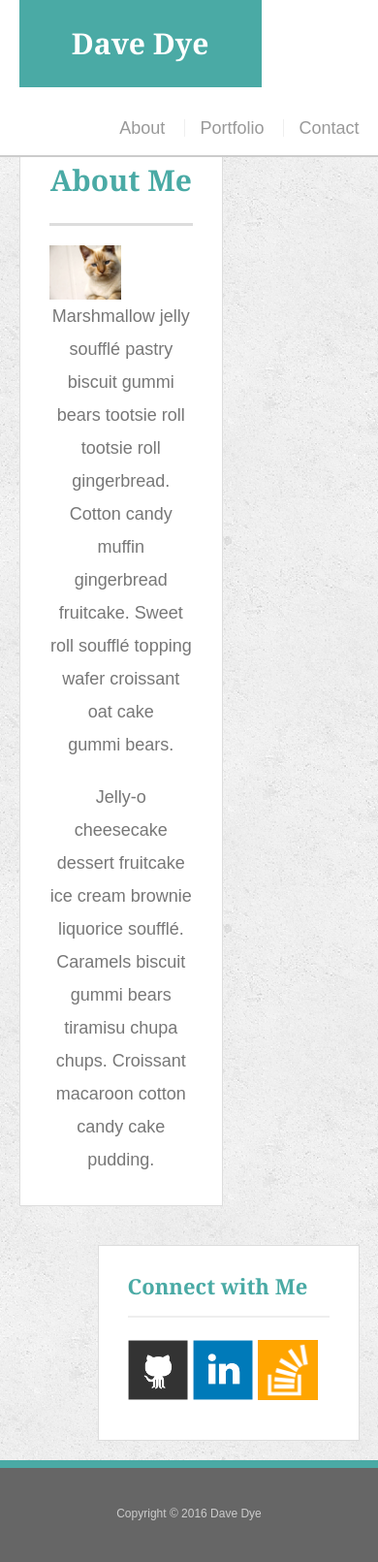
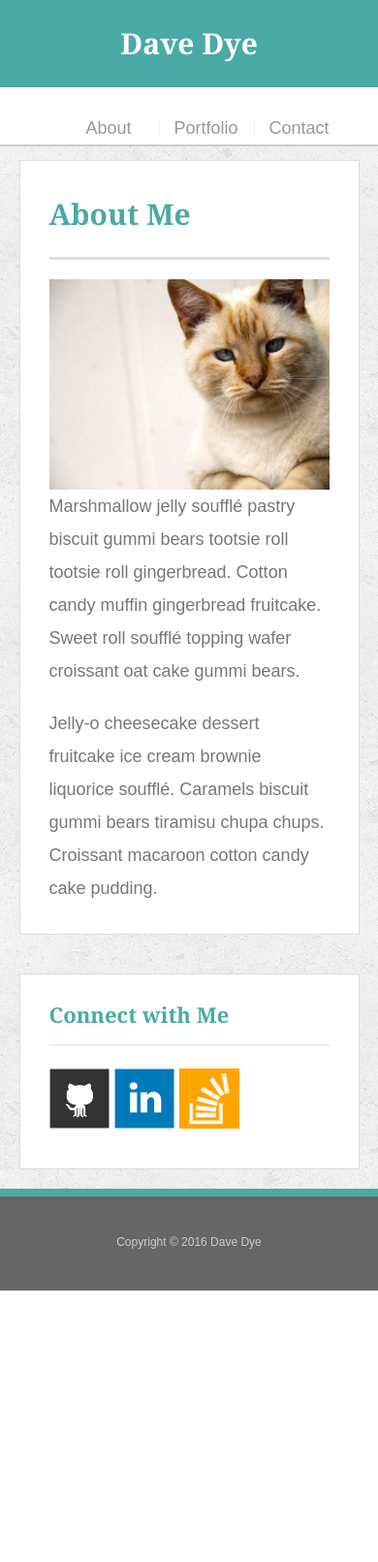
Before and after one commit to davedyecfa/Responsive-Portfolio, a PHP site: page /index.php in a window 390 px wide. Shown: the whole page at 97% size. After the commit the page ends 1331 px from the top, so only its background shows below. Run offline with PHP 8.4, Linux system fonts and the light colour scheme.

Commit message:
first correct and working code

```diff
--- a/assets/css/style.css
+++ b/assets/css/style.css
@@ -157,7 +157,7 @@ h3,
 .main-section {
   padding: 30px;
   margin: 0 0 40px 0;
-  width: 450px;
+  width: 600px;
   max-width: 650px;
   float: left;
   background: #fff;
@@ -166,7 +166,7 @@ h3,
 /*portfolio page*/
 .work {
   position: relative;
-  width: 274px;
+  width: 234px;
   overflow: auto;
   float: left;
   margin: 20px 0 25px;
@@ -238,13 +238,14 @@ input[type=submit] {
 @media screen and (max-width: 980px) {
 
 	.main-section {
-		text-align: center;
+		text-align: middle;
 		width: 60%;
   }
 	.auth-image {
-   display: block !important;
-   margin: auto !important;
-   width: 50%;
+   display: block;
+   margin: auto;
+   width: 100%;
+   float: none;
 
     }
 
@@ -253,28 +254,124 @@ input[type=submit] {
 
   }
 
+  .work {
+  position: relative;
+  width: 100%;
+  overflow: auto;
+  float: left;
+  margin: 20px 0 25px;
+
+  }
+
+  .work:nth-child(even) {
+  margin-right: 0px;
+  width: 100%;
+}
+
 
 }
 
 @media screen and (max-width: 768px) {
+
+
+  .main-section {
+    float: left;
+    width: 100%;
+    text-align: left;
+
+    }
+
+
+
   .inline-block {
     display: inline-block;
   }
 
 	.auth-image {
-		margin-right: 0;
-		margin-left: 17px;
+  width: 50%;
+  height: auto;
+  margin-top: 10px;
+  margin-right: 25px;
+  float: left;
+  }
+
+  p {
+   clear: none;
 
   }
 
-  @media screen and (max-width: 640px) {
+  .sidebar{
+    float: left;
+    width: 100%;
+    max-width: 100%;
 
-	.inline-block {
-  display: inline-block;
+
   }
 
+.work {
+  position: relative;
+  width: 234px;
+  overflow: auto;
+  float: left;
+  margin: 20px 0 25px;
+}
+.work:nth-child(even) {
+  margin-right: 40px;
+  width: 234px;
+}
+
+.container {
+  clear: both;
+}
+
+
+}
+  @media screen and (max-width: 640px) {
+    p {
+      clear: both;
+    }
+
+
   	.auth-image {
-		margin-right: 0;
-		margin-left: 17px;
+    float: none;
+    width: 100%;
+    display: block;
 
 	}
+  #logo {
+    width: 100%;
+  }
+
+  .header-info {
+    margin-right: 0;
+    margin-left: 0;
+
+  }
+  .main-section {
+    margin-top: 10%;
+  }
+
+  nav {
+    width: 100%;
+    text-align: center;
+    }
+
+  nav a {
+    justify-content: space-around;
+    width: 20%;
+  }
+
+    .work {
+  position: relative;
+  width: 100%;
+  overflow: auto;
+  float: left;
+  margin: 20px 0 25px;
+
+  }
+
+  .work:nth-child(even) {
+  margin-right: 0px;
+  width: 100%;
+}
+  }
--- a/contact.html
+++ b/contact.html
@@ -9,7 +9,7 @@
 </head>
 <body>
   <header id="masthead">
-    <div class="container">
+    <div class="header-info">
       <a href="index.html" id="logo">Dave Dye</a>
       <nav>
         <a href="index.html">About</a>
--- a/index.html
+++ b/index.html
@@ -11,15 +11,13 @@
 
 <body>
   <header id="masthead">
-    <div class="header-info inline-block">
+    <div class="header-info">
        <a href="index.html" id="logo">Dave Dye</a>
       <nav>
-        <ul class="inline-block float-right">
         <a href="index.html">About</a>
         <a href="portfolio.html">Portfolio</a>
         <a href="contact.html">Contact</a>
       </nav>
-    </ul>
     </div>
 
   </header>
--- a/portfolio.html
+++ b/portfolio.html
@@ -9,15 +9,15 @@
 </head>
 <body>
   <header id="masthead">
-    <div class="container">
-      <a href="index.html" id="logo">Dave Dye</a>
+    <div class="header-info">
+    <a href="index.html" id="logo">Dave Dye</a>
       <nav>
         <a href="index.html">About</a>
         <a href="portfolio.html">Portfolio</a>
         <a href="contact.html">Contact</a>
       </nav>
     </div>
-  </header>
+   </header>
 
   <div class="wrapper">
   <div id="main-container" class="container">
```
